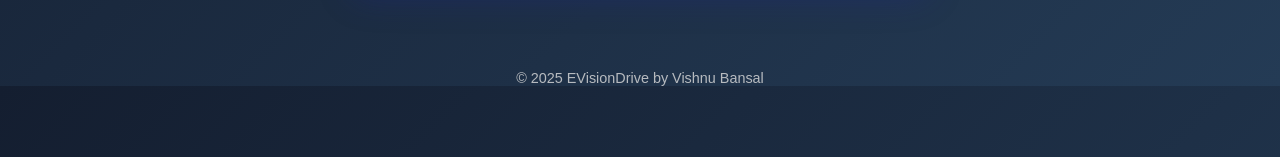
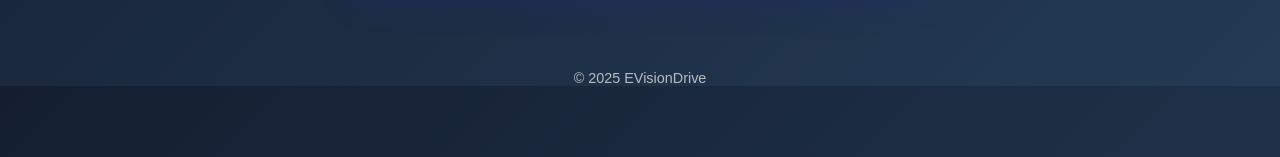
Before and after one commit to vishnu2542/EvisionDrive, a React (Create React App) app in the folder frontend/: page / in a window 1280 px wide. Shown: the part 640-797 px from the top of the page. Built offline with nearby package versions, Linux system fonts and the light colour scheme.

Commit message:
bugs fixes

```diff
--- a/frontend/src/App.js
+++ b/frontend/src/App.js
@@ -64,7 +64,7 @@ function Home() {
         </form>
         <h3>{result}</h3>
       </div>
-      <div className="footer">© 2025 EVisionDrive by Vishnu Bansal</div>
+      <div className="footer">© 2025 EVisionDrive </div>
     </>
   );
 }
```
